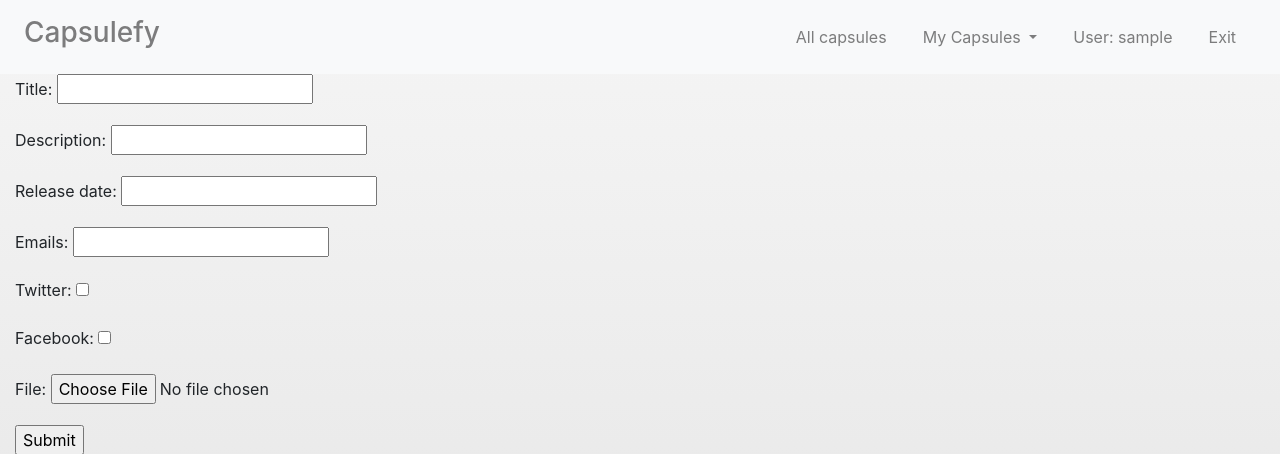
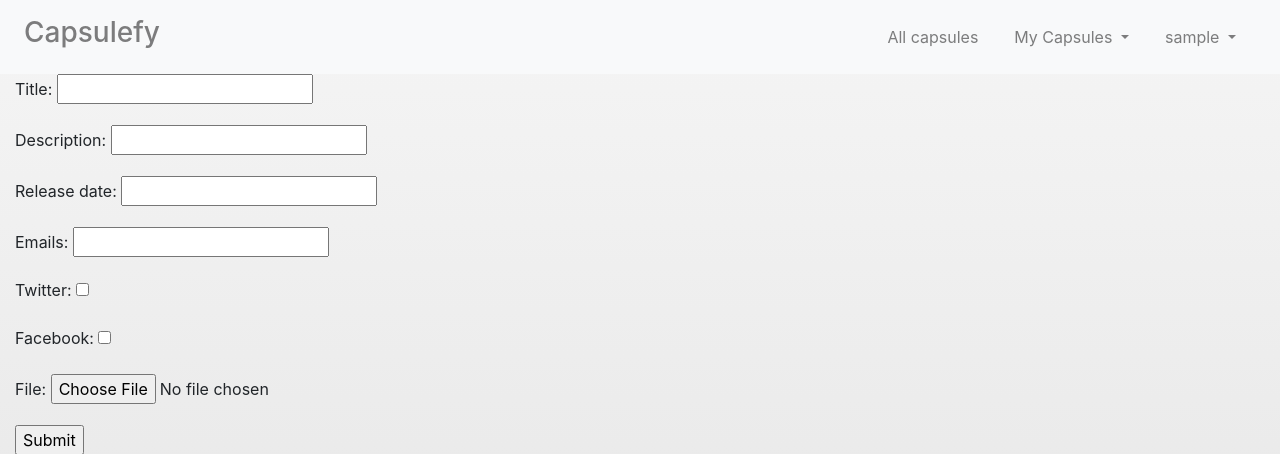
Before and after one commit to pabreblob/capsulefy, a Django app: page /newfreecapsule/ in a window 1280 px wide. Shown: the top 454 px of the page. Run offline with Django 3.2, Linux system fonts and the light colour scheme; the visitor is signed in with stand-in values (Sample User, id 1); parts of the project's set-up code (start-up, migrations or seed data) failed here and were passed over; some libraries are stand-ins or nearby versions.

Commit message:
Little changes

```diff
--- a/capsulefyweb/main/templates/base.html
+++ b/capsulefyweb/main/templates/base.html
@@ -49,16 +49,19 @@
                 <a class="dropdown-item" href="/list">List</a>
               </div>
             </li>
-            <li class="nav-item">
-                <a class="nav-link" href="#">User: {{ user.username }}</a>
-            </li>
-            <li class="nav-item">
-                <a class="nav-link" href="/logout">Exit</a>
+
+            <li class="nav-item dropdown dmenu">
+              <a class="nav-link dropdown-toggle" href="#" id="navbardrop" data-toggle="dropdown">
+                {{user.username}}
+              </a>
+              <div class="dropdown-menu sm-menu">
+                <a class="dropdown-item" href="/logout">Exit</a>
+              </div>
             </li>
             {% else %}
-            <li class="nav-item">
-              <button class="btn btn-primary" onclick="window.location='/login'">Sign up</button>
-            </li>
+              <li class="nav-item">
+                <button class="btn btn-primary" onclick="window.location='/login'">Sign up</button>
+              </li>
             {% endif %}
             </li>
           </ul>
```
